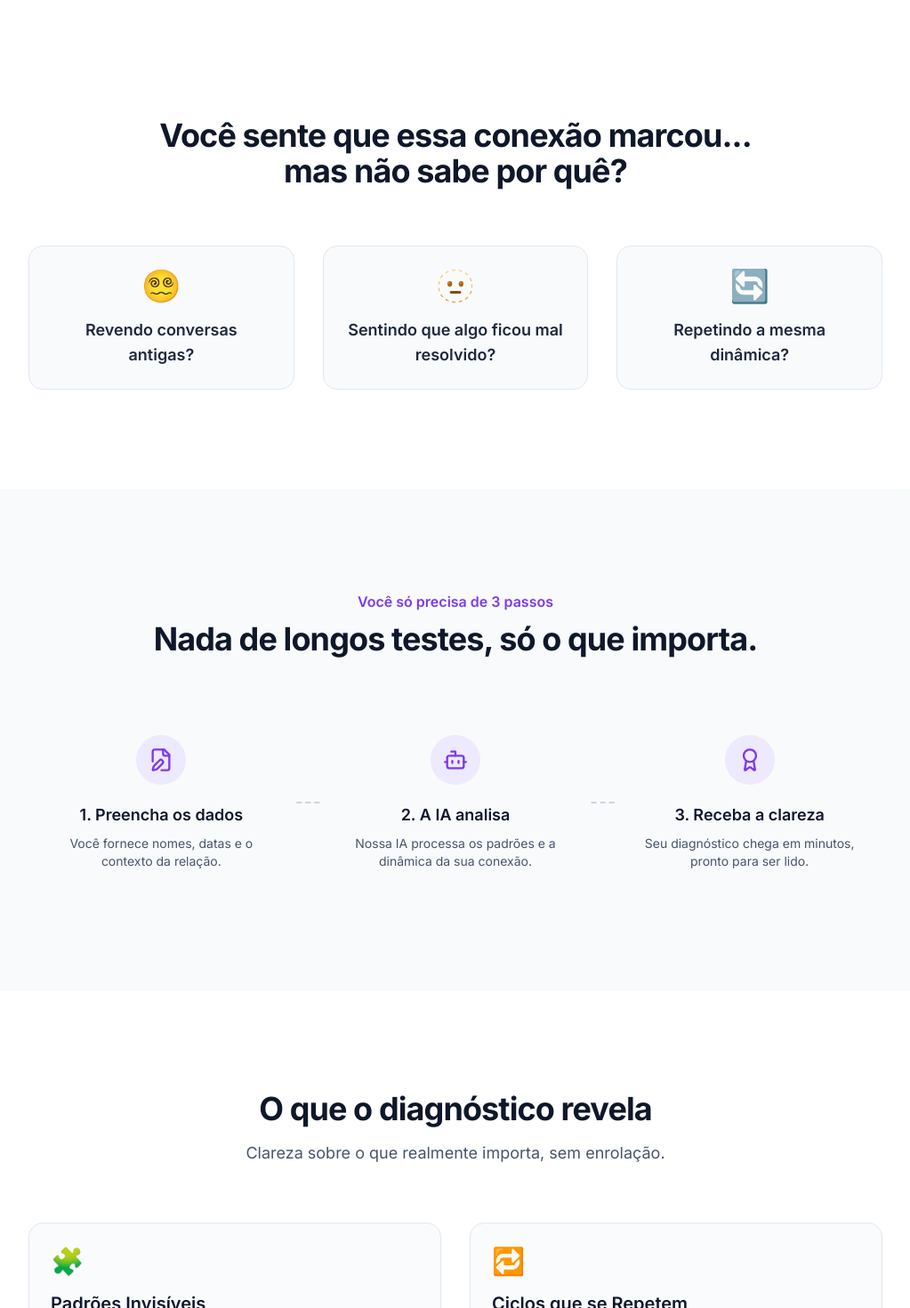
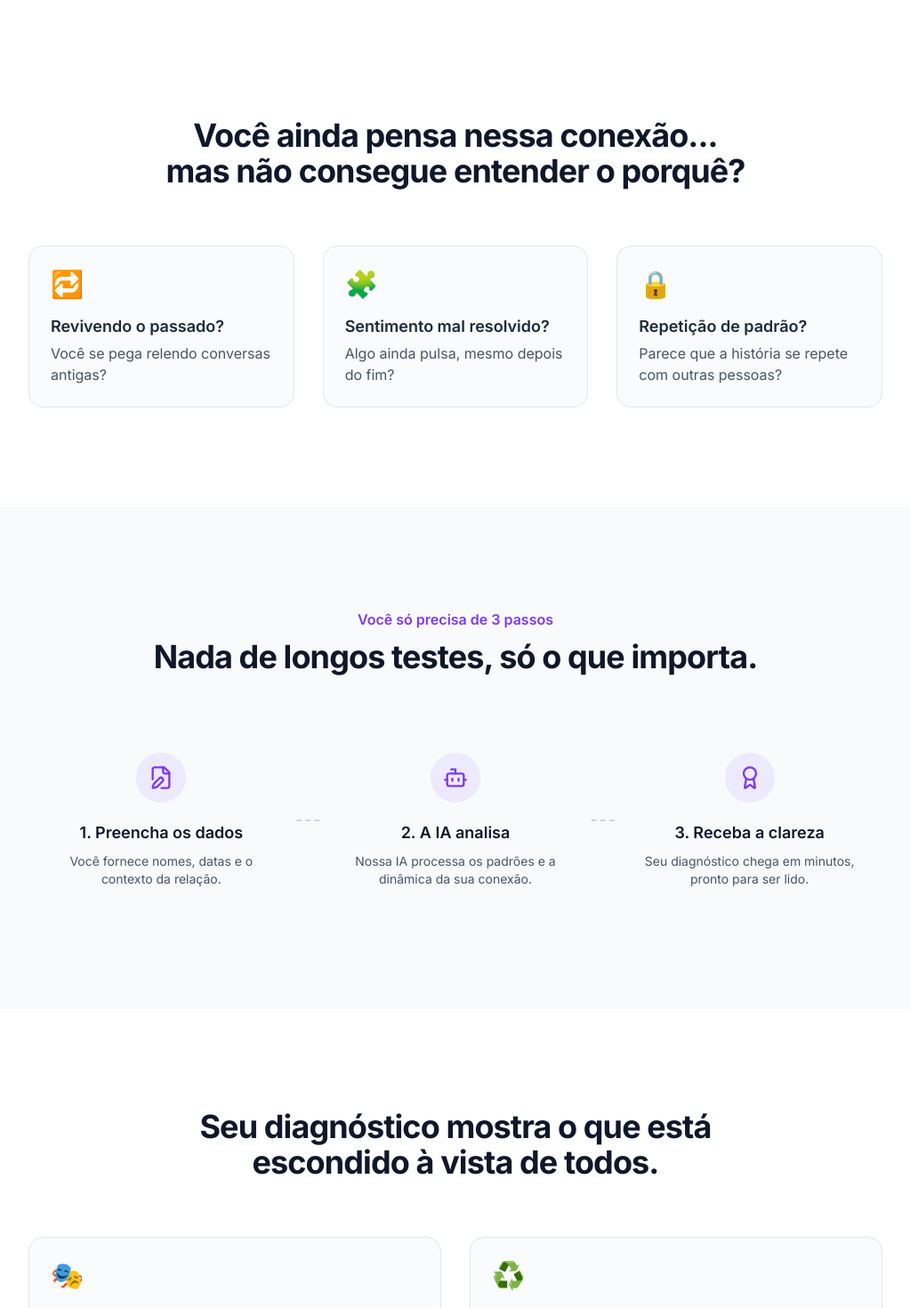
Before and after one commit to Aouza/cora2, a Next.js app: page / in a window 1280 px wide. Shown: the part 740-2210 px from the top of the page at 89% size, without its empty margins (128-1151 px from the left). Built offline with nearby package versions, Linux system fonts and the light colour scheme.

Commit message:
feat: atualiza page

```diff
--- a/src/app/page.tsx
+++ b/src/app/page.tsx
@@ -293,9 +293,9 @@ export default function LandingPage() {
             variants={sectionVariants}
           >
             <h2 className="text-3xl font-bold tracking-tight text-slate-900 sm:text-4xl">
-              Você sente que essa conexão marcou...
+              Você ainda pensa nessa conexão...
               <br />
-              mas não sabe por quê?
+              mas não consegue entender o porquê?
             </h2>
           </motion.div>
           <motion.div
@@ -306,19 +306,34 @@ export default function LandingPage() {
             className="mt-16 grid grid-cols-1 md:grid-cols-3 gap-8"
           >
             {[
-              { icon: "😵‍💫", text: "Revendo conversas antigas?" },
-              { icon: "🫥", text: "Sentindo que algo ficou mal resolvido?" },
-              { icon: "🔄", text: "Repetindo a mesma dinâmica?" },
+              {
+                icon: "🔁",
+                title: "Revivendo o passado?",
+                text: "Você se pega relendo conversas antigas?",
+              },
+              {
+                icon: "🧩",
+                title: "Sentimento mal resolvido?",
+                text: "Algo ainda pulsa, mesmo depois do fim?",
+              },
+              {
+                icon: "🔒",
+                title: "Repetição de padrão?",
+                text: "Parece que a história se repete com outras pessoas?",
+              },
             ].map((item, index) => (
               <motion.div
                 key={index}
                 variants={itemVariants}
-                className="flex flex-col items-center justify-center text-center gap-4 p-6 rounded-2xl bg-slate-50 border border-slate-200 transition-all duration-300 hover:scale-[1.02] hover:shadow-xl cursor-pointer"
+                className="flex flex-col items-start text-left gap-4 p-6 rounded-2xl bg-slate-50/80 border border-slate-200 transition-all duration-300 hover:shadow-xl hover:bg-slate-50 cursor-pointer"
               >
-                <span className="text-4xl">{item.icon}</span>
-                <p className="text-slate-800 text-lg font-semibold">
-                  {item.text}
-                </p>
+                <span className="text-3xl">{item.icon}</span>
+                <div>
+                  <h3 className="text-slate-800 text-lg font-semibold">
+                    {item.title}
+                  </h3>
+                  <p className="text-slate-600 mt-1">{item.text}</p>
+                </div>
               </motion.div>
             ))}
           </motion.div>
@@ -395,11 +410,10 @@ export default function LandingPage() {
             variants={sectionVariants}
           >
             <h2 className="text-3xl font-bold tracking-tight text-slate-900 sm:text-4xl">
-              O que o diagnóstico revela
+              Seu diagnóstico mostra o que está
+              <br />
+              escondido à vista de todos.
             </h2>
-            <p className="mt-4 text-lg text-slate-600">
-              Clareza sobre o que realmente importa, sem enrolação.
-            </p>
           </motion.div>
           <motion.div
             initial="offscreen"
@@ -410,24 +424,24 @@ export default function LandingPage() {
           >
             {[
               {
-                icon: "🧩",
-                title: "Padrões Invisíveis",
-                text: "Identifique as dinâmicas ocultas que definem suas interações e causam os mesmos resultados.",
+                icon: "🎭",
+                title: "Máscaras emocionais",
+                text: "Entenda as dinâmicas que você (ou o outro) repete sem perceber.",
               },
               {
-                icon: "🔁",
-                title: "Ciclos que se Repetem",
-                text: "Entenda por que certas situações acontecem de novo e de novo, e como sair desse loop.",
+                icon: "♻️",
+                title: "Ciclos que se repetem",
+                text: "Descubra por que as coisas travam no mesmo lugar.",
               },
               {
-                icon: "🧠",
-                title: "Sentimentos Reprimidos",
-                text: "Descubra o que não é dito mas é sentido por ambos, revelando as verdadeiras emoções por trás das ações.",
+                icon: "📦",
+                title: "Sentimentos não ditos",
+                text: "O que ficou guardado e continua sabotando a conexão.",
               },
               {
                 icon: "🛠️",
-                title: "Conselhos Práticos",
-                text: "Receba orientações diretas e aplicáveis para tomar decisões mais conscientes sobre o futuro da relação.",
+                title: "Conselhos práticos",
+                text: "Não é só análise — você recebe caminhos reais para agir com mais clareza.",
               },
             ].map((feature, index) => (
               <motion.div
@@ -494,6 +508,36 @@ export default function LandingPage() {
             <p className="mt-6 text-center text-sm text-slate-400 italic">
               Seu relatório vem ainda mais completo que isso.
             </p>
+          </motion.div>
+        </div>
+      </section>
+
+      {/* Guarantee Section */}
+      <section className="bg-white py-16 sm:py-20">
+        <div className="mx-auto max-w-4xl px-6 lg:px-8">
+          <motion.div
+            initial="offscreen"
+            whileInView="onscreen"
+            viewport={{ once: true, amount: 0.5 }}
+            variants={sectionVariants}
+            className="relative overflow-hidden flex flex-col md:flex-row items-center gap-6 md:gap-8 rounded-2xl bg-slate-50 p-8 border border-slate-200"
+          >
+            <Sparkles className="absolute -top-4 -right-4 w-24 h-24 text-violet-200/70 opacity-50" />
+            <div className="relative flex-shrink-0 text-4xl">🛡️</div>
+            <div className="relative text-center md:text-left">
+              <h3 className="text-xl font-bold text-slate-900">
+                ✨ Garantia Emocional: ou você sente valor, ou não paga.
+              </h3>
+              <p className="mt-3 text-slate-600">
+                Se em até 7 dias você sentir que o diagnóstico não fez diferença
+                pra você, a gente devolve o valor. Sem burocracia, sem
+                julgamento.
+                <br className="hidden sm:block" />
+                <span className="font-medium text-slate-700">
+                  A intenção aqui é clareza — não dúvida.
+                </span>
+              </p>
+            </div>
           </motion.div>
         </div>
       </section>
@@ -577,34 +621,11 @@ export default function LandingPage() {
         </div>
       </section>
 
-      {/* Guarantee Section */}
-      <section className="bg-white py-16 sm:py-20">
-        <div className="mx-auto max-w-4xl px-6 lg:px-8">
-          <motion.div
-            initial="offscreen"
-            whileInView="onscreen"
-            viewport={{ once: true, amount: 0.5 }}
-            variants={sectionVariants}
-            className="flex flex-col md:flex-row items-center gap-6 md:gap-8 rounded-2xl bg-slate-50 p-8 border border-slate-200"
-          >
-            <div className="text-4xl">🛡️</div>
-            <div className="text-center md:text-left">
-              <h3 className="text-xl font-bold text-slate-900">
-                Nossa Garantia Emocional
-              </h3>
-              <p className="mt-2 text-slate-600">
-                Se em 7 dias você sentir que o diagnóstico não te trouxe nenhuma
-                clareza ou não fez diferença na sua perspectiva, nós devolvemos
-                seu dinheiro. Sem perguntas, sem burocracia. O risco é todo
-                nosso.
-              </p>
-            </div>
-          </motion.div>
-        </div>
-      </section>
-
       {/* Floating CTA for Mobile */}
-      <div className="md:hidden fixed bottom-0 left-0 right-0 bg-white/80 backdrop-blur-sm p-4 border-t border-slate-200 z-50">
+      <div className="md:hidden sticky bottom-0 left-0 right-0 bg-white/90 backdrop-blur-sm p-4 border-t border-slate-200 z-50 shadow-t-2xl">
+        <p className="text-center text-xs text-violet-600 font-semibold mb-2">
+          ✅ 1.200+ já gerados com 92% de satisfação
+        </p>
         <Link
           href="/formulario"
           className="w-full flex items-center justify-center bg-slate-900 text-white px-6 py-3 rounded-full text-base font-semibold shadow-lg hover:bg-slate-800 transition-colors"
@@ -612,9 +633,6 @@ export default function LandingPage() {
           <span>Quero meu diagnóstico</span>
           <ChevronRight className="w-5 h-5 ml-1" />
         </Link>
-        <p className="text-center text-xs text-slate-500 mt-2">
-          Relatório entregue em minutos. 100% confidencial.
-        </p>
       </div>
 
       <footer className="bg-white py-8 border-t border-slate-200">
```
